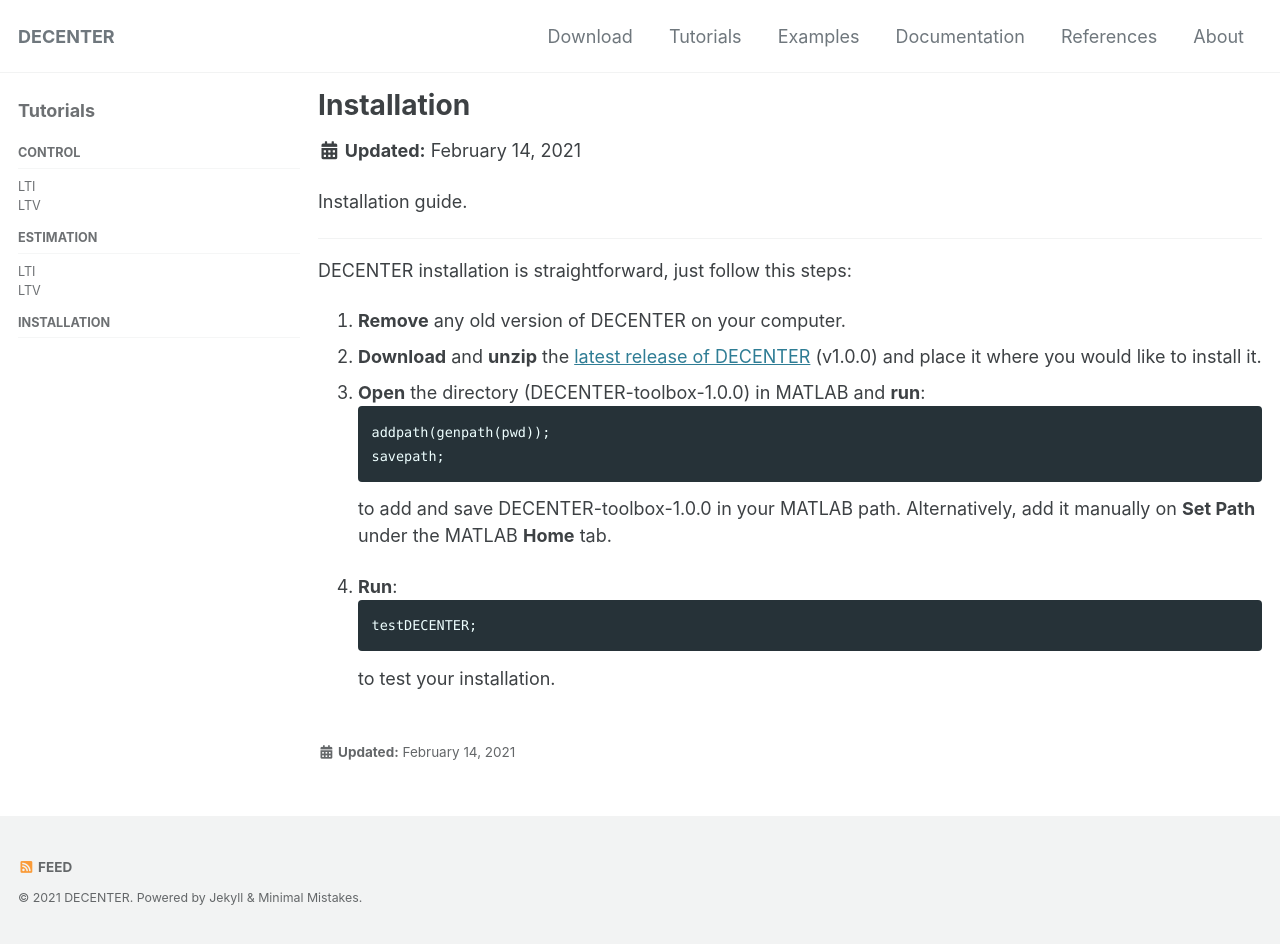
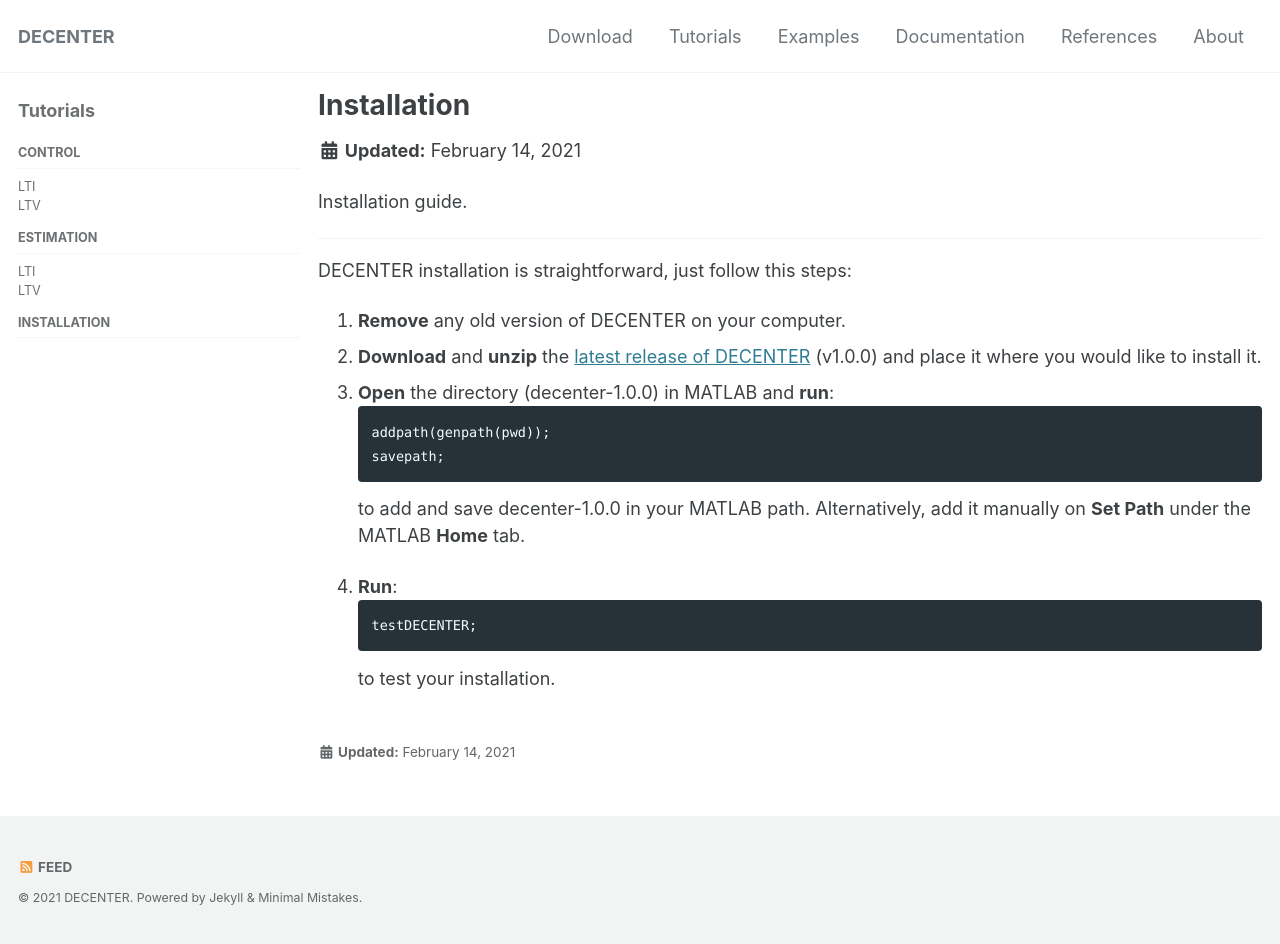
Before and after one commit to decenter2021/decenter2021.github.io, a Jekyll site: the page built from pages/tutorials/installation.md, in a window 1280 px wide and 944 px high. Built offline with Jekyll 4.4.1, drawn with Linux system fonts in a browser that asks for light colours; cached includes are drawn as plain includes.

Commit message:
Added initial release

```diff
--- a/_data/latest-release.yml
+++ b/_data/latest-release.yml
@@ -1,6 +1,6 @@
-- name: "R20200917b"
+- name: "R20210215"
   tag: "v1.0.0"
-  urlZip: "https://github.com/LeonardoPedroso/DECENTER-toolbox/archive/v0.1.1.zip"
-  directory: "DECENTER-toolbox-1.0.0"
+  urlZip: "https://github.com/decenter2021/decenter/archive/v1.0.0.zip"
+  directory: "decenter-1.0.0"
 
 ## DO NOT FORGET TO UPDATE RELEASES IN INDEX.MD
--- a/index.markdown
+++ b/index.markdown
@@ -9,7 +9,7 @@ header:
   #caption: "Photo credit: [**Unsplash**](https://unsplash.com)"
   actions:
     - label: "Download"
-      url: "https://github.com/LeonardoPedroso/DECENTER-toolbox/archive/v0.1.1.zip"
+      url: "https://github.com/decenter2021/decenter/archive/v1.0.0.zip"
 ---
 
 <div class="grid__wrapper">
--- a/pages/download.md
+++ b/pages/download.md
@@ -10,7 +10,7 @@ sidebar:
 Latest release
 =====
 {% for release in site.data.latest-release %}[Download latest DECENTER release ({{release.tag}})]({{release.urlZip}}){: .btn .btn--info}{% break %}{% endfor %}
-<br>Older releases can be found [here](https://github.com/LeonardoPedroso/DECENTER_toolbox/releases).
+<br>Older releases can be found [here](https://github.com/decenter2021/decenter/releases/).
 
 <hr>
 Installation
```
